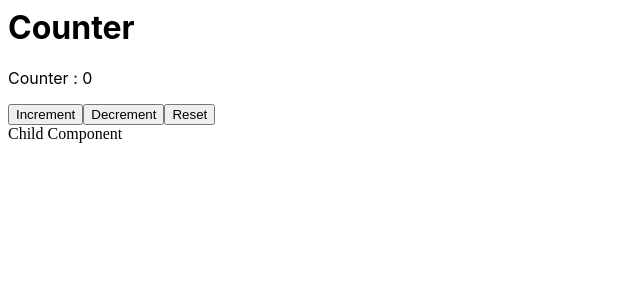
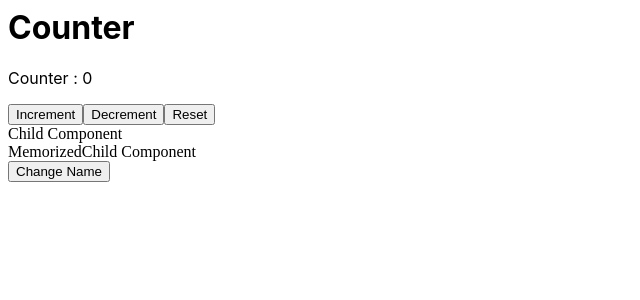
Before and after one commit to arunkb2795/React-Rerendering, a React (Create React App) app: page / in a window 1280 px wide. Shown: the top 300 px of the page, without its empty margins (0-640 px from the left). Built offline with nearby package versions, Linux system fonts and the light colour scheme.

Commit message:
latest update memo

```diff
--- a/src/App.js
+++ b/src/App.js
@@ -1,12 +1,7 @@
 import React from 'react';
 import Parent from './components/Parent';
-import Child from './components/Child';
 import './style.css';
 
 export default function App() {
-  return (
-    <Parent>
-      <Child />
-    </Parent>
-  );
+  return <Parent />;
 }
--- /dev/null
+++ b/src/components/MemorizedChild.js
@@ -0,0 +1,8 @@
+import React, { memo } from 'react';
+
+const MemorizedChild = () => {
+  console.log('MemorizedChild Rendering...');
+  return <div>MemorizedChild Component</div>;
+};
+
+export default memo(MemorizedChild);
--- a/src/components/Parent.js
+++ b/src/components/Parent.js
@@ -1,8 +1,9 @@
 import React, { useState } from 'react';
-
-export default function Parent(props) {
-  const { children } = props;
+import Child from './Child';
+import MemorizedChild from './MemorizedChild';
+export default function Parent() {
   const [count, setCount] = useState(0);
+  const [name, setName] = useState('Arun');
   console.log('Parent Rendering...');
   return (
     <div>
@@ -11,7 +12,11 @@ export default function Parent(props) {
       <button onClick={() => setCount((c) => c + 1)}>Increment</button>
       <button onClick={() => setCount((c) => c - 1)}>Decrement</button>
       <button onClick={() => setCount(0)}>Reset</button>
-      {children}
+      <Child name={name} />
+      <MemorizedChild name={name} />
+      <button onClick={() => setName('Savannah' + Date.now())}>
+        Change Name
+      </button>
     </div>
   );
 }
```
Also changed, not shown: 1 other file (tests, documents, lock files or other folders).
